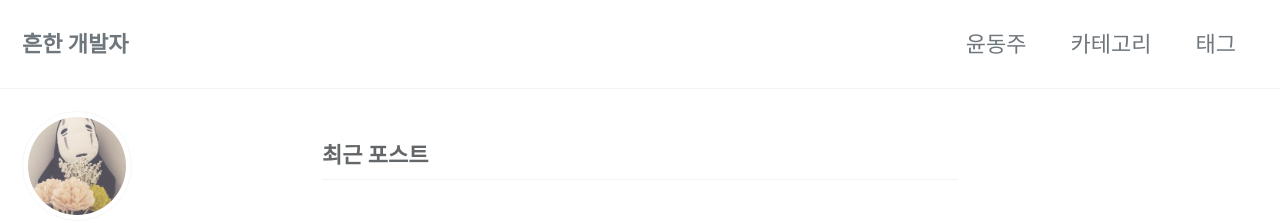
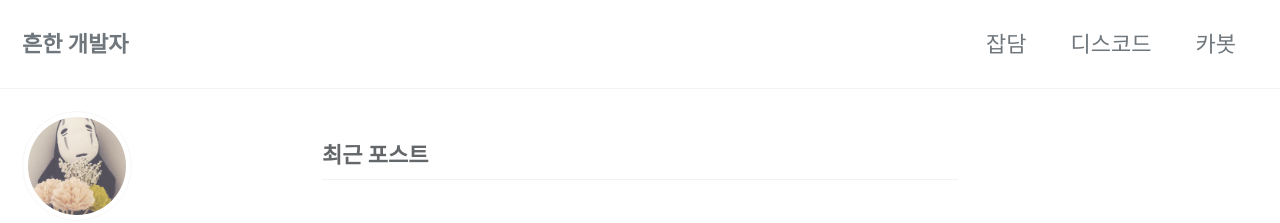
Before and after one commit to RABBITBOT2/withadoctor.github.io, a Jekyll site: the page built from index.html, in a window 1280 px wide. Shown: the top 223 px of the page. Built offline with Jekyll 4.4.1, drawn with Linux system fonts in a browser that asks for light colours; cached includes are drawn as plain includes; the list of posts is cut into pages by our own code.

Commit message:
modify navigation

```diff
--- a/_data/navigation.yml
+++ b/_data/navigation.yml
@@ -1,11 +1,19 @@
 # main links
 main:
-  - title: "윤동주"
-    url: /categories/윤동주/
-  - title: "카테고리"
-    url: /categories/
-  - title: "태그"
-    url: /tags/
+  # - title: "About"
+  #   url: /about/
+  # - title: "윤동주"
+  #   url: /categories/yun-don-ju/
+  - title: "잡담"
+    url: /categories/idletalk/
+  - title: "디스코드"
+    url: /discord/
+  - title: "카봇"
+    url: /carbot/
+  # - title: "카테고리"
+  #   url: /categories/
+  # - title: "태그"
+  #   url: /tags/
   # - title: "Quick-Start Guide"
   #   url: https://mmistakes.github.io/minimal-mistakes/docs/quick-start-guide/
   # - title: "About"
```
